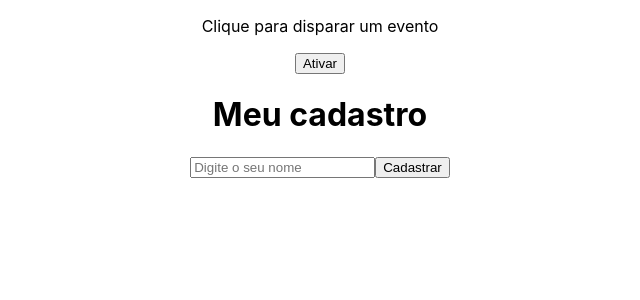
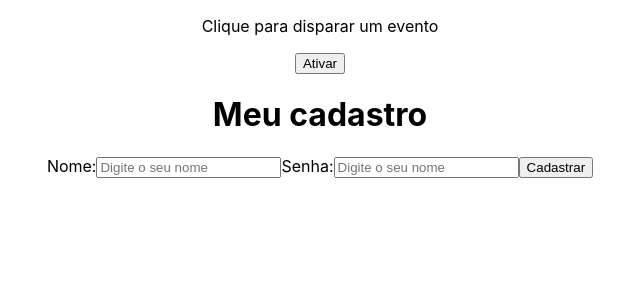
Before and after one commit to GuiLeoni14/Projeto_ReactJs, a React (Create React App) app: page / in a window 1280 px wide. Shown: the top 300 px of the page, without its empty margins (320-960 px from the left). Built offline with nearby package versions, Linux system fonts and the light colour scheme.

Commit message:
aprendendo sobre useState

```diff
--- a/src/components/Form.js
+++ b/src/components/Form.js
@@ -1,14 +1,32 @@
+import { useState } from 'react'
 function Form(){
     function cadastrarUsuario(e){
         e.preventDefault()
+        console.log(`Usuario ${name}, senha ${password}`)
         console.log('usuario cadastrado')
     }
-
+    const [name, setName] = useState()
+    const [password, setpassword] = useState()
     return(
         <div>
             <h1>Meu cadastro</h1>
             <form onSubmit={cadastrarUsuario}>
-                <input type="text" placeholder="Digite o seu nome" />
+
+                <label htmlFor="name">Nome:</label>
+                <input
+                type="text"
+                name="nome"
+                id="name"
+                onChange={(e) => setName(e.target.value)}
+                placeholder="Digite o seu nome" />
+
+                <label htmlFor="password">Senha:</label>
+                <input type="password"
+                name="password"
+                id="password"
+                onChange={(e) => setpassword(e.target.value)}
+                placeholder="Digite o seu nome" />
+
                 <button type="sumbmit">Cadastrar</button>
             </form>
         </div>
```
